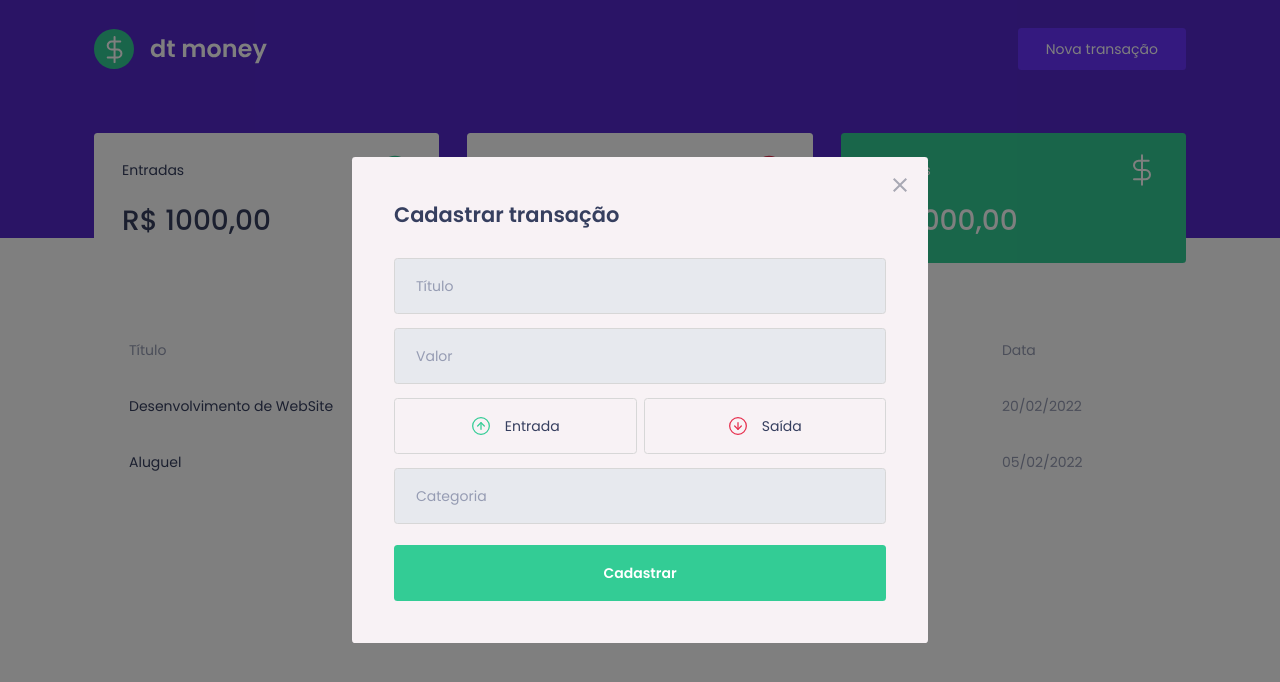
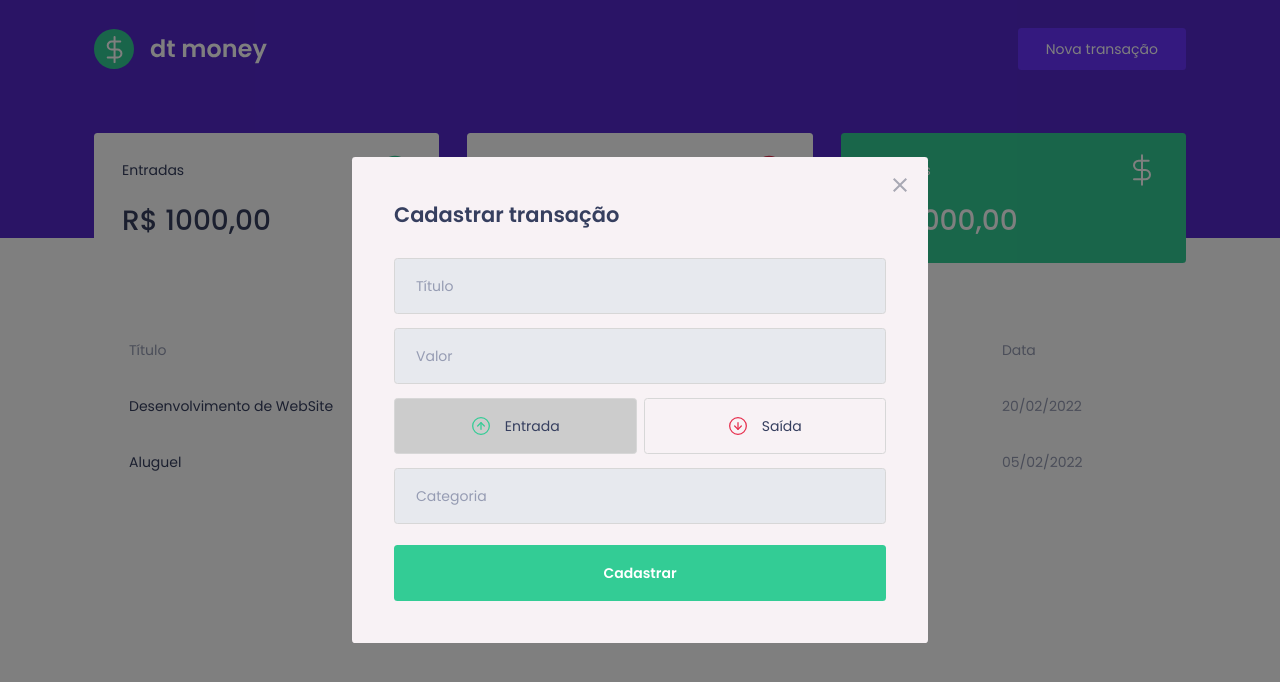
Before and after one commit to devBernardo-Mendes/ignite-dtmoney, a React (Create React App) app: page / in a window 1280 px wide. Both pictures are taken after a click on the button "Nova transação". Shown: the top 682 px of the page. Built offline with nearby package versions, Linux system fonts and the light colour scheme; no server answers; what miragejs would draw is missing.

Commit message:
feat: :sparkles: Button Operation

```diff
--- a/src/components/NewTransactionModal/index.tsx
+++ b/src/components/NewTransactionModal/index.tsx
@@ -1,5 +1,6 @@
+import { useState } from "react";
 import Modal from "react-modal";
-import { Container, TransactionTypeContainer } from "./styles";
+import { Container, RadioBox, TransactionTypeContainer } from "./styles";
 import closeImg from "../../assets/close.svg";
 import incomeImg from "../../assets/income.svg";
 import outcomeImg from "../../assets/outcome.svg";
@@ -13,6 +14,8 @@
   isOpen,
   onRequestClose,
 }: NewTransactionModalProps) {
+  const [type, setType] = useState("deposit");
+
   return (
     <Modal
       isOpen={isOpen}
@@ -34,19 +37,31 @@
         <input type="number" placeholder="Valor"></input>
 
         <TransactionTypeContainer>
-          <button type="button" onClick={onRequestClose}>
+          <RadioBox
+            type="button"
+            onClick={() => {
+              setType("deposit");
+            }}
+            isActive={type === "deposit"}
+          >
             <img src={incomeImg} alt="Entrada" />
             <span>Entrada</span>
-          </button>
+          </RadioBox>
 
-          <button type="button" onClick={onRequestClose}>
+          <RadioBox
+            type="button"
+            onClick={() => {
+              setType("withdraw");
+            }}
+            isActive={type === "withdraw"}
+          >
             <img src={outcomeImg} alt="Saída" />
             <span>Saída</span>
-          </button>
+          </RadioBox>
         </TransactionTypeContainer>
 
         <input placeholder="Categoria"></input>
-        <button type="submit">Cadastrar</button>
+        <RadioBox type="submit">Cadastrar</RadioBox>
       </Container>
     </Modal>
   );
--- a/src/components/NewTransactionModal/styles.ts
+++ b/src/components/NewTransactionModal/styles.ts
@@ -52,13 +52,18 @@
   display: grid;
   grid-template-columns: 1fr 1fr;
   gap: 0.5rem;
+`;
 
-  button {
+interface RadioBoxProps {
+  isActive?: boolean;
+}
+
+export const RadioBox = styled.button<RadioBoxProps>`
   height: 4rem;
   border: 1px solid #d7d7d7;
   border-radius: 0.25rem;
 
-    background: transparent;
+  background: ${(props) => (props.isActive ? "#CCC" : "transparent")};
 
   display: flex;
   align-items: center;
@@ -81,5 +86,4 @@
     font-size: 1rem;
     color: var(--text-title);
   }
-  }
 `;
```
Lines whose indentation alone changed are shown as unchanged.
